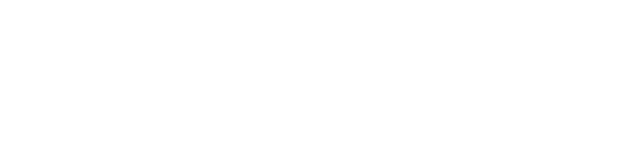
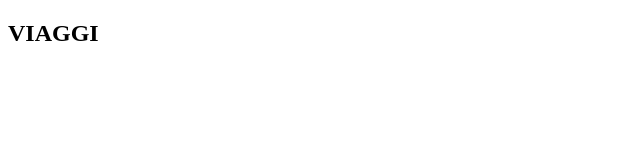
Before and after one commit to gigiskarlett/Viaggi, a plain HTML site: page views/sign-in.html in a window 1280 px wide. Shown: the whole page, without its empty margins (0-640 px from the left). Drawn offline with nearby package versions, Linux system fonts and the light colour scheme; files whose address does not match are found by name.

Commit message:
added logo

```diff
--- a/views/sign-in.html
+++ b/views/sign-in.html
@@ -21,6 +21,12 @@
 
 <body>
     <main role="main" aria-live="polite">
+        <section class="landing">
+            <header role="heading">
+                <h1>VIAGGI</h1>
+            </header>
+        </section>
+
 
 
 
```
Also changed, not shown: views/register.html (+5 -0 lines).
